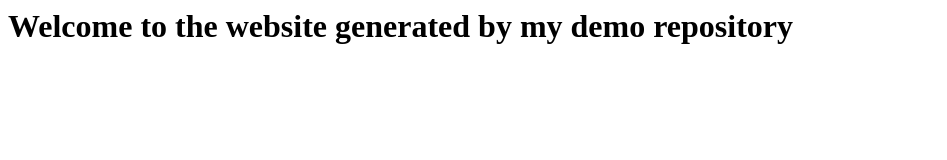
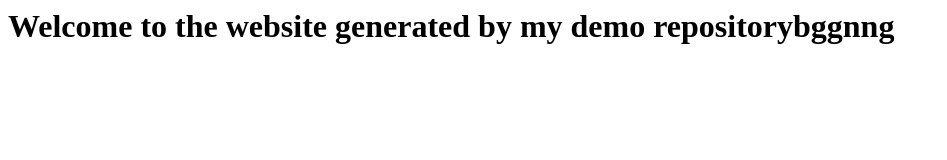
Before and after one commit to N1m0-Neworg/newn1m0repo, a website: page index.html in a window 1280 px wide. Shown: the whole page, without its empty margins (0-947 px from the left). Drawn offline with Linux system fonts and the light colour scheme.

Commit message:
Update index.html

```diff
--- a/index.html
+++ b/index.html
@@ -1 +1 @@
-<h1>Welcome to the website generated by my demo repository</h1>
+<h1>Welcome to the website generated by my demo repositorybggnng</h1>
```
